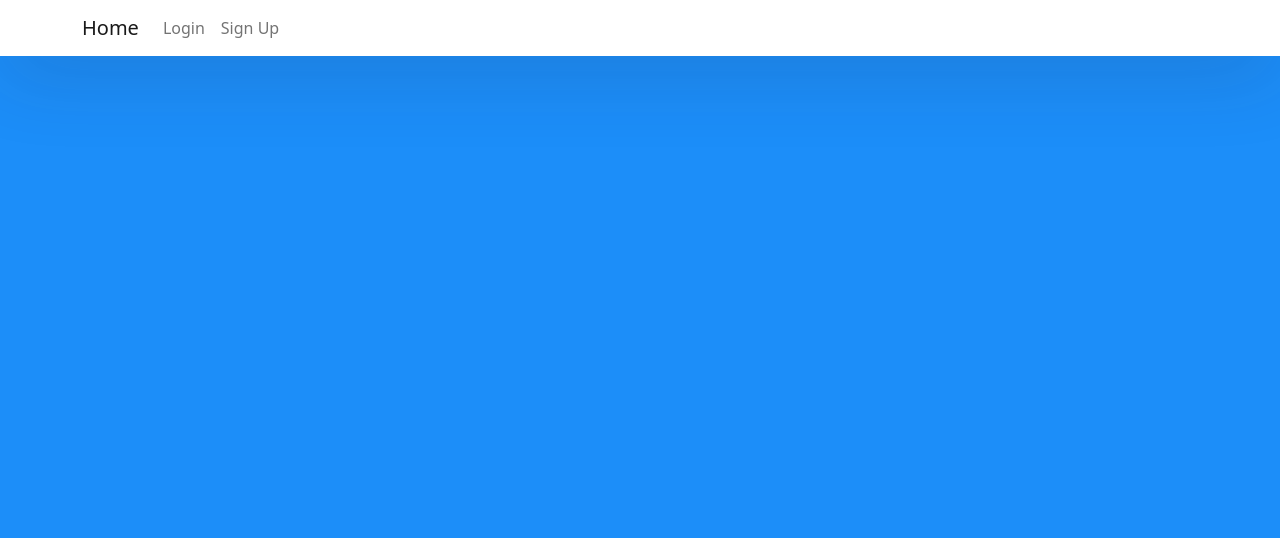
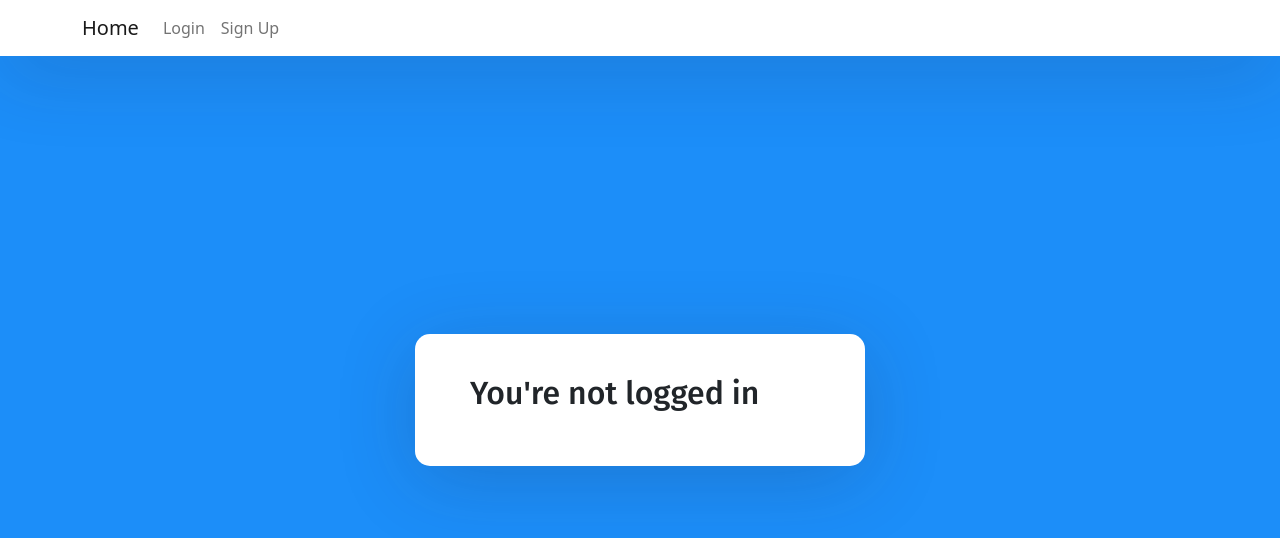
Before and after one commit to iamclement1/React-Auth, a React (Create React App) app: page / in a window 1280 px wide. Shown: the top 538 px of the page. Built offline with nearby package versions, Linux system fonts and the light colour scheme.

Commit message:
created component folder

```diff
--- a/src/App.js
+++ b/src/App.js
@@ -29,6 +29,11 @@ function App() {
           </div>
         </div>
       </nav>
+      <div className="auth-wrapper">
+          <div className="auth-inner">
+            <h2>You're not logged in</h2>
+          </div>
+        </div>
     </div>
   );
 }
```
Also changed, not shown: src/components/Home.jsx (added).
